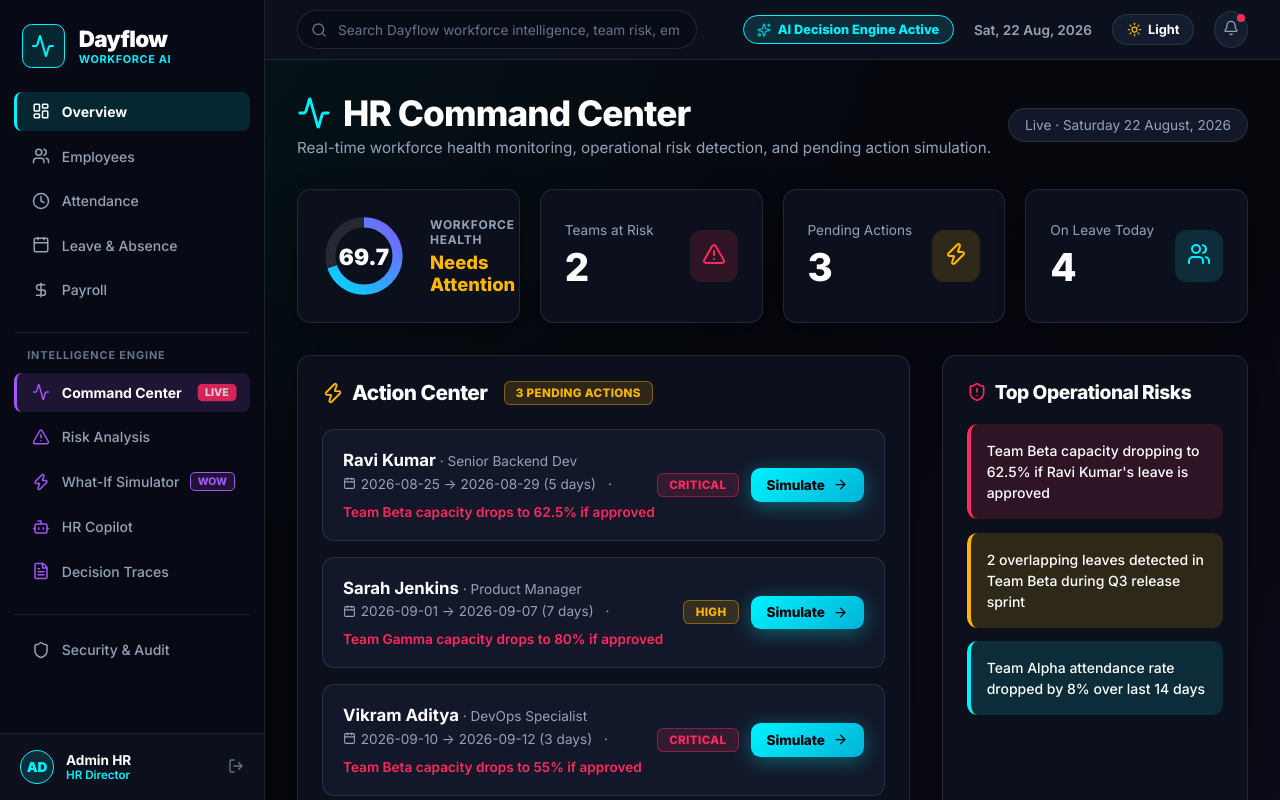
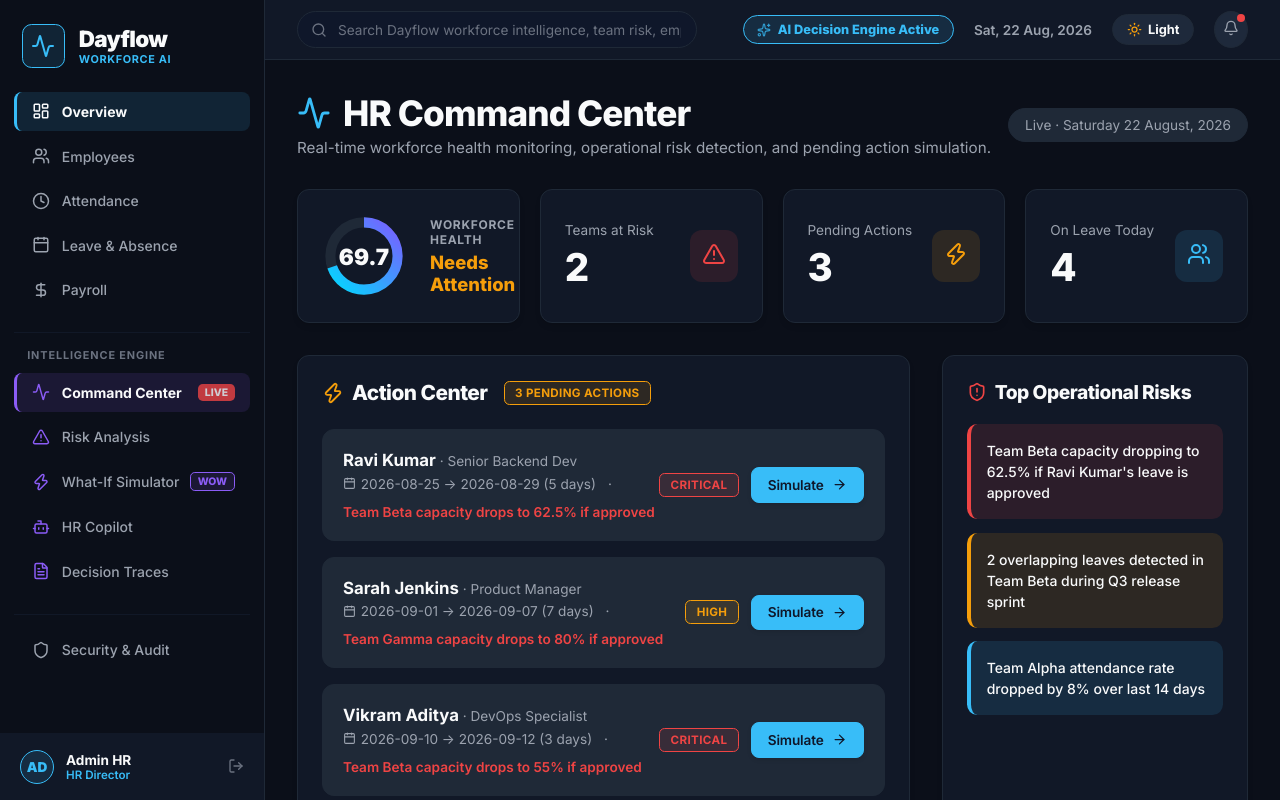
Before and after one commit to Monika-Srinithi/ThinkBlaze-Odoo-NMIT-2026, a React (Vite) app in the folder frontend/: page /dashboard in a window 1280 px wide. Built offline with nearby package versions, Linux system fonts and the light colour scheme; no server answers.

Commit message:
style: apply Fortune 500 Enterprise Dark Slate & Sapphire Cyan professional color system

```diff
--- a/frontend/src/index.css
+++ b/frontend/src/index.css
@@ -1,86 +1,86 @@
 @import url('https://fonts.googleapis.com/css2?family=Inter:wght@300;400;500;600;700;800;900&family=JetBrains+Mono:wght@400;500;600&display=swap');
 
 :root, [data-theme="dark"] {
-  /* Ultra-Attractive Judge-Winning Dark Palette */
-  --bg: #05070d;                     /* Deep Velvet Midnight Canvas */
-  --sidebar: #070a14;
+  /* Ultra-Professional Fortune 500 Enterprise Dark Theme */
+  --bg: #0B0F19;                     /* Deep Corporate Slate */
+  --sidebar: #0B0F19;
 
-  --surface: #0c101c;                /* Rich Dark Navy Surface */
-  --surface-elevated: #121829;       /* Elevated Slate Navy */
+  --surface: #111827;                /* Clean Slate Navy Surface */
+  --surface-elevated: #1F2937;       /* Elevated Card Surface */
 
-  --primary: #00f2fe;                /* Electric Cyber Cyan Teal */
-  --primary-glow: rgba(0, 242, 254, 0.35);
-  --primary-soft: rgba(0, 242, 254, 0.12);
+  --primary: #38BDF8;                /* Enterprise Sky Blue / Cyan */
+  --primary-glow: rgba(56, 189, 248, 0.2);
+  --primary-soft: rgba(56, 189, 248, 0.12);
 
-  --ai: #a855f7;                     /* Hyper-Vibrant AI Violet */
-  --ai-glow: rgba(168, 85, 247, 0.35);
-  --ai-soft: rgba(168, 85, 247, 0.14);
+  --ai: #8B5CF6;                     /* Executive Indigo Violet */
+  --ai-glow: rgba(139, 92, 246, 0.2);
+  --ai-soft: rgba(139, 92, 246, 0.12);
 
-  --success: #00e676;                /* Neon Emerald Success */
-  --success-soft: rgba(0, 230, 118, 0.14);
+  --success: #10B981;                /* Professional Emerald */
+  --success-soft: rgba(16, 185, 129, 0.12);
 
-  --warning: #ffb703;                /* Electric Gold Amber Warning */
-  --warning-soft: rgba(255, 183, 3, 0.14);
+  --warning: #F59E0B;                /* Professional Amber */
+  --warning-soft: rgba(245, 158, 11, 0.12);
 
-  --danger: #ff2a5f;                 /* Laser Crimson Critical */
-  --danger-soft: rgba(255, 42, 95, 0.14);
+  --danger: #EF4444;                 /* Professional Rose Red */
+  --danger-soft: rgba(239, 68, 68, 0.12);
 
-  --text-primary: #ffffff;           /* Pure White Text */
-  --text-secondary: #94a3b8;         /* Cool Slate Gray */
-  --text-muted: #64748b;
+  --text-primary: #F9FAFB;           /* Crisp High-Contrast White */
+  --text-secondary: #9CA3AF;         /* Muted Slate Gray */
+  --text-muted: #6B7280;
 
-  --border: rgba(255, 255, 255, 0.1); /* Subtle Hairline Border */
-  --divider: rgba(255, 255, 255, 0.07);
+  --border: #1F2937;                 /* Hairline Enterprise Border */
+  --divider: #111827;
 
-  --input-bg: #080c17;
-  --hover: #141c30;
+  --input-bg: #0F172A;
+  --hover: #1E293B;
 
-  --focus: #00f2fe;
+  --focus: #38BDF8;
 
-  --btn-primary-text: #05070d;
+  --btn-primary-text: #0F172A;
   --font-heading: 'Inter', -apple-system, BlinkMacSystemFont, sans-serif;
   --font-sans: 'Inter', -apple-system, BlinkMacSystemFont, sans-serif;
   --font-mono: 'JetBrains Mono', monospace;
 }
 
 [data-theme="light"] {
-  /* Executive Enterprise Light Palette */
-  --bg: #f4f6fc;
-  --sidebar: #ffffff;
+  /* Fortune 500 Enterprise Light Theme */
+  --bg: #F8FAFC;
+  --sidebar: #FFFFFF;
 
-  --surface: #ffffff;
-  --surface-elevated: #f8fafc;
+  --surface: #FFFFFF;
+  --surface-elevated: #F1F5F9;
 
-  --primary: #0284c7;
-  --primary-glow: rgba(2, 132, 199, 0.25);
-  --primary-soft: rgba(2, 132, 199, 0.1);
+  --primary: #0284C7;
+  --primary-glow: rgba(2, 132, 199, 0.15);
+  --primary-soft: rgba(2, 132, 199, 0.08);
 
-  --ai: #7c3aed;
-  --ai-glow: rgba(124, 58, 237, 0.25);
-  --ai-soft: rgba(124, 58, 237, 0.1);
+  --ai: #6D28D9;
+  --ai-glow: rgba(109, 40, 217, 0.15);
+  --ai-soft: rgba(109, 40, 217, 0.08);
 
-  --success: #16a34a;
-  --success-soft: rgba(22, 163, 74, 0.1);
+  --success: #059669;
+  --success-soft: rgba(5, 150, 105, 0.08);
 
-  --warning: #d97706;
-  --warning-soft: rgba(217, 119, 6, 0.1);
+  --warning: #D97706;
+  --warning-soft: rgba(217, 119, 6, 0.08);
 
-  --danger: #dc2626;
-  --danger-soft: rgba(220, 38, 38, 0.1);
+  --danger: #DC2626;
+  --danger-soft: rgba(220, 38, 38, 0.08);
 
-  --text-primary: #0f172a;
+  --text-primary: #0F172A;
   --text-secondary: #475569;
-  --text-muted: #64748b;
+  --text-muted: #64748B;
 
-  --border: #e2e8f0;
-  --divider: #e2e8f0;
+  --border: #E2E8F0;
+  --divider: #E2E8F0;
 
-  --input-bg: #f8fafc;
-  --hover: #f1f5f9;
+  --input-bg: #F8FAFC;
+  --hover: #F1F5F9;
 
-  --focus: #0284c7;
+  --focus: #0284C7;
 
-  --btn-primary-text: #ffffff;
+  --btn-primary-text: #FFFFFF;
 }
 
 * {
@@ -91,9 +91,6 @@
 
 body {
   background-color: var(--bg);
-  background-image:
-    radial-gradient(at 0% 0%, rgba(0, 242, 254, 0.07) 0px, transparent 50%),
-    radial-gradient(at 100% 100%, rgba(168, 85, 247, 0.05) 0px, transparent 50%);
   color: var(--text-primary);
   font-family: var(--font-sans);
   min-height: 100vh;
@@ -109,40 +106,32 @@ h1, h2, h3, h4, h5, h6 {
   font-weight: 700;
 }
 
-/* High-Contrast Interactive Glass Panel */
+/* Professional Enterprise Glass Panel */
 .glass-panel {
   background: var(--surface);
   border: 1px solid var(--border);
-  border-radius: 0.85rem;
-  box-shadow: 0 10px 30px -5px rgba(0, 0, 0, 0.5);
-  transition: transform 0.25s cubic-bezier(0.16, 1, 0.3, 1), background-color 0.25s ease, border-color 0.25s ease, box-shadow 0.25s ease;
+  border-radius: 0.75rem;
+  box-shadow: 0 4px 6px -1px rgba(0, 0, 0, 0.1), 0 2px 4px -1px rgba(0, 0, 0, 0.06);
+  transition: transform 0.2s ease, background-color 0.2s ease, border-color 0.2s ease, box-shadow 0.2s ease;
 }
 
 .glass-panel:hover {
   background: var(--surface-elevated);
-  border-color: rgba(0, 242, 254, 0.35);
-  transform: translateY(-3px);
-  box-shadow: 0 15px 35px -5px rgba(0, 0, 0, 0.6), 0 0 20px var(--primary-soft);
+  border-color: rgba(56, 189, 248, 0.3);
+  transform: translateY(-2px);
+  box-shadow: 0 10px 15px -3px rgba(0, 0, 0, 0.15), 0 4px 6px -2px rgba(0, 0, 0, 0.05);
 }
 
 .glass-panel-glow {
   background: var(--surface-elevated);
   border: 1px solid var(--primary);
-  box-shadow: 0 0 25px var(--primary-glow);
-  border-radius: 0.85rem;
+  box-shadow: 0 0 15px var(--primary-glow);
+  border-radius: 0.75rem;
 }
 
-/* Stunning Gradient text for AI & Brand */
+/* Gradient Text for Branding */
 .gradient-text {
-  background: linear-gradient(135deg, #00f2fe 0%, #a855f7 100%);
-  -webkit-background-clip: text;
-  -webkit-text-fill-color: transparent;
-}
-
-.gradient-text-emerald {
-  background: linear-gradient(135deg, #00e676 0%, #00f2fe 100%);
-  -webkit-background-clip: text;
-  -webkit-text-fill-color: transparent;
+  color: var(--primary);
 }
 
 /* Scrollbar */
@@ -167,9 +156,9 @@ h1, h2, h3, h4, h5, h6 {
 }
 
 @keyframes livePulse {
-  0% { opacity: 1; transform: scale(1); }
-  50% { opacity: 0.65; transform: scale(1.05); }
-  100% { opacity: 1; transform: scale(1); }
+  0% { opacity: 1; }
+  50% { opacity: 0.6; }
+  100% { opacity: 1; }
 }
 
 .animate-spin {
@@ -180,14 +169,14 @@ h1, h2, h3, h4, h5, h6 {
   animation: livePulse 2s ease-in-out infinite;
 }
 
-/* High-Impact Enterprise Buttons */
+/* Enterprise Professional Buttons */
 .btn-primary {
-  background: linear-gradient(135deg, #00f2fe 0%, #00b4d8 100%);
-  color: #05070d;
-  border: none;
-  padding: 0.65rem 1.35rem;
-  border-radius: 0.6rem;
-  font-weight: 800;
+  background: var(--primary);
+  color: var(--btn-primary-text);
+  border: 1px solid var(--primary);
+  padding: 0.6rem 1.25rem;
+  border-radius: 0.5rem;
+  font-weight: 600;
   font-family: var(--font-heading);
   font-size: 0.85rem;
   letter-spacing: -0.01em;
@@ -195,20 +184,20 @@ h1, h2, h3, h4, h5, h6 {
   display: inline-flex;
   align-items: center;
   gap: 0.5rem;
-  transition: all 0.2s cubic-bezier(0.16, 1, 0.3, 1);
-  box-shadow: 0 4px 20px var(--primary-glow);
+  transition: all 0.2s ease;
+  box-shadow: 0 2px 4px rgba(0, 0, 0, 0.1);
 }
 .btn-primary:hover {
-  transform: translateY(-2px) scale(1.02);
-  box-shadow: 0 8px 28px rgba(0, 242, 254, 0.55);
+  opacity: 0.92;
+  transform: translateY(-1px);
 }
 
 .btn-secondary {
   background: var(--hover);
   color: var(--text-primary);
   border: 1px solid var(--border);
-  padding: 0.65rem 1.35rem;
-  border-radius: 0.6rem;
+  padding: 0.6rem 1.25rem;
+  border-radius: 0.5rem;
   font-weight: 600;
   font-family: var(--font-heading);
   font-size: 0.85rem;
@@ -222,16 +211,15 @@ h1, h2, h3, h4, h5, h6 {
 .btn-secondary:hover {
   background: var(--surface-elevated);
   border-color: var(--primary);
-  transform: translateY(-1px);
 }
 
 .btn-danger {
-  background: linear-gradient(135deg, #ff2a5f 0%, #d90429 100%);
-  color: #ffffff;
-  border: none;
-  padding: 0.65rem 1.35rem;
-  border-radius: 0.6rem;
-  font-weight: 700;
+  background: var(--danger);
+  color: #FFFFFF;
+  border: 1px solid var(--danger);
+  padding: 0.6rem 1.25rem;
+  border-radius: 0.5rem;
+  font-weight: 600;
   font-family: var(--font-heading);
   font-size: 0.85rem;
   letter-spacing: -0.01em;
@@ -239,21 +227,19 @@ h1, h2, h3, h4, h5, h6 {
   display: inline-flex;
   align-items: center;
   gap: 0.5rem;
-  box-shadow: 0 4px 18px var(--danger-soft);
   transition: all 0.2s ease;
 }
 .btn-danger:hover {
-  transform: translateY(-2px);
-  box-shadow: 0 8px 25px rgba(255, 42, 95, 0.45);
+  opacity: 0.92;
 }
 
 .btn-success {
-  background: linear-gradient(135deg, #00e676 0%, #00c853 100%);
-  color: #05070d;
-  border: none;
-  padding: 0.65rem 1.35rem;
-  border-radius: 0.6rem;
-  font-weight: 800;
+  background: var(--success);
+  color: #FFFFFF;
+  border: 1px solid var(--success);
+  padding: 0.6rem 1.25rem;
+  border-radius: 0.5rem;
+  font-weight: 600;
   font-family: var(--font-heading);
   font-size: 0.85rem;
   letter-spacing: -0.01em;
@@ -261,12 +247,10 @@ h1, h2, h3, h4, h5, h6 {
   display: inline-flex;
   align-items: center;
   gap: 0.5rem;
-  box-shadow: 0 4px 18px var(--success-soft);
   transition: all 0.2s ease;
 }
 .btn-success:hover {
-  transform: translateY(-2px);
-  box-shadow: 0 8px 25px rgba(0, 230, 118, 0.45);
+  opacity: 0.92;
 }
 
 /* Input Fields */
@@ -274,9 +258,9 @@ h1, h2, h3, h4, h5, h6 {
   background: var(--input-bg);
   border: 1px solid var(--border);
   color: var(--text-primary);
-  padding: 0.65rem 1rem;
-  border-radius: 0.6rem;
-  font-size: 0.875rem;
+  padding: 0.6rem 0.95rem;
+  border-radius: 0.5rem;
+  font-size: 0.85rem;
   font-family: var(--font-sans);
   outline: none;
   transition: border-color 0.2s ease, box-shadow 0.2s ease;
@@ -284,7 +268,7 @@ h1, h2, h3, h4, h5, h6 {
 }
 .input-field:focus {
   border-color: var(--focus);
-  box-shadow: 0 0 0 3px var(--primary-soft);
+  box-shadow: 0 0 0 2px var(--primary-soft);
 }
 .input-field::placeholder {
   color: var(--text-muted);
@@ -295,10 +279,10 @@ h1, h2, h3, h4, h5, h6 {
   display: inline-flex;
   align-items: center;
   gap: 0.35rem;
-  padding: 0.25rem 0.7rem;
-  border-radius: 0.4rem;
+  padding: 0.25rem 0.65rem;
+  border-radius: 0.35rem;
   font-size: 0.725rem;
-  font-weight: 800;
+  font-weight: 700;
   letter-spacing: 0.03em;
   text-transform: uppercase;
   font-family: var(--font-heading);
@@ -307,29 +291,29 @@ h1, h2, h3, h4, h5, h6 {
 .badge-success {
   background: var(--success-soft);
   color: var(--success);
-  border: 1px solid rgba(0, 230, 118, 0.4);
+  border: 1px solid var(--success);
 }
 
 .badge-warning {
   background: var(--warning-soft);
   color: var(--warning);
-  border: 1px solid rgba(255, 183, 3, 0.4);
+  border: 1px solid var(--warning);
 }
 
 .badge-danger {
   background: var(--danger-soft);
   color: var(--danger);
-  border: 1px solid rgba(255, 42, 95, 0.4);
+  border: 1px solid var(--danger);
 }
 
 .badge-info {
   background: var(--primary-soft);
   color: var(--primary);
-  border: 1px solid rgba(0, 242, 254, 0.4);
+  border: 1px solid var(--primary);
 }
 
 .badge-ai {
   background: var(--ai-soft);
   color: var(--ai);
-  border: 1px solid rgba(168, 85, 247, 0.4);
+  border: 1px solid var(--ai);
 }
```
